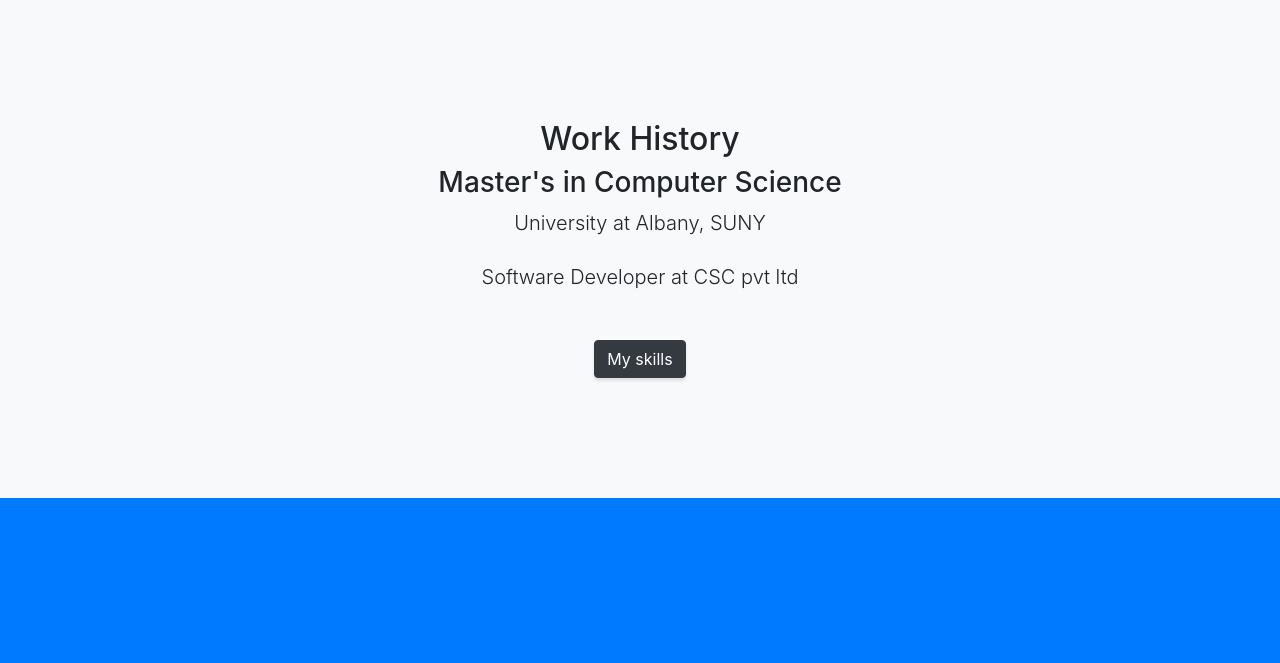
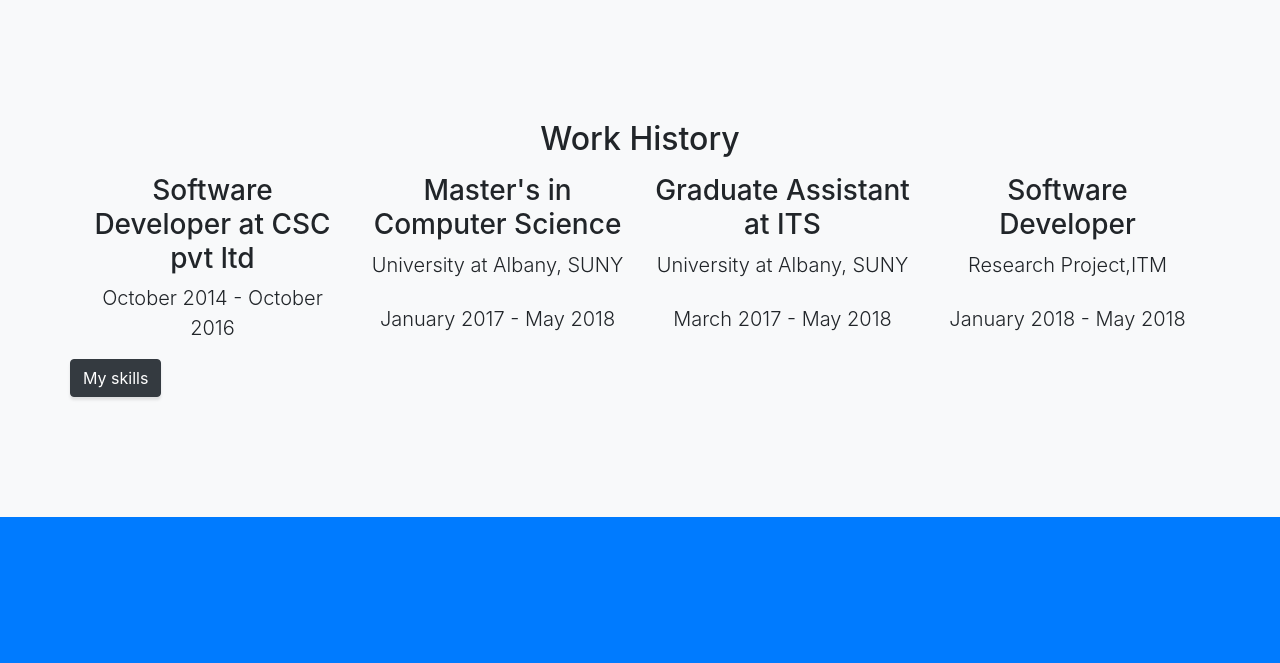
Before and after one commit to thrinethra99/thrinethra99.github.io, a website with bundled scripts: page index.html in a window 1280 px wide. Shown: the part 800-1463 px from the top of the page. Built offline with nearby package versions, Linux system fonts and the light colour scheme.

Commit message:
Update index.html

```diff
--- a/index.html
+++ b/index.html
@@ -67,18 +67,47 @@
     <!-- About -->
     <section class="content-section bg-light" id="about">
       <div class="container text-center">
+	  <h2>Work History</h2>
+	  <p> </p>
         <div class="row">
-          <div class="col-lg-10 mx-auto">
-            <h2>Work History</h2>
-			<h3>Master's in Computer Science </h3>
-			<p class="lead mb-4"> University at Albany, SUNY</p>
-            <p class="lead mb-5"> Software Developer at CSC pvt ltd </p>
-              </p>
-            <a class="btn btn-dark btn-xl js-scroll-trigger" href="#services">My skills</a>
+			<div class="col-sm-3 col-md-3">
+			<div class="thumbnail">
+            <h3> Software Developer at CSC pvt ltd</h3>
+			<p class="lead mb-6"> October 2014 - October 2016</p>
           </div>
         </div>
-      </div>
+
+          <div class="col-sm-3 col-md-3">
+            <div class="thumbnail">
+			<h3> Master's in Computer Science  </h3>
+			<p class="lead mb-4"> University at Albany, SUNY</p>
+			<p class="lead mb-4"> January 2017 - May 2018</p>
+			</div>
+			</div>
+		<div class="col-sm-3 col-md-3">
+            <div class="thumbnail">
+			<h3> Graduate Assistant at ITS </h3>
+			<p class="lead mb-4"> University at Albany, SUNY</p>
+			<p class="lead mb-4"> March 2017 - May 2018</p>
+			</div>
+			</div>
+			<div class="col-sm-3 col-md-3">
+            <div class="thumbnail">
+			<h3> Software Developer </h3>
+			<p class="lead mb-4"> Research Project,ITM </p>
+			<p class="lead mb-4"> January 2018 - May 2018</p>
+			</div>
+			</div>
+
+		 <a class="btn btn-dark btn-xl js-scroll-trigger" href="#services">My skills</a>
+
+
+	  </div>
     </section>
+
+	<div class="row">
+
+	</div>
 
     <!-- Services -->
     <section class="content-section bg-primary text-white text-center" id="services">
@@ -156,7 +185,7 @@
             <a class="portfolio-item" href="#">
               <span class="caption">
                 <span class="caption-content">
-                  <h2></h2>
+                  <h2>VISA</h2>
                   <p class="mb-0"></p>
                 </span>
               </span>
```
